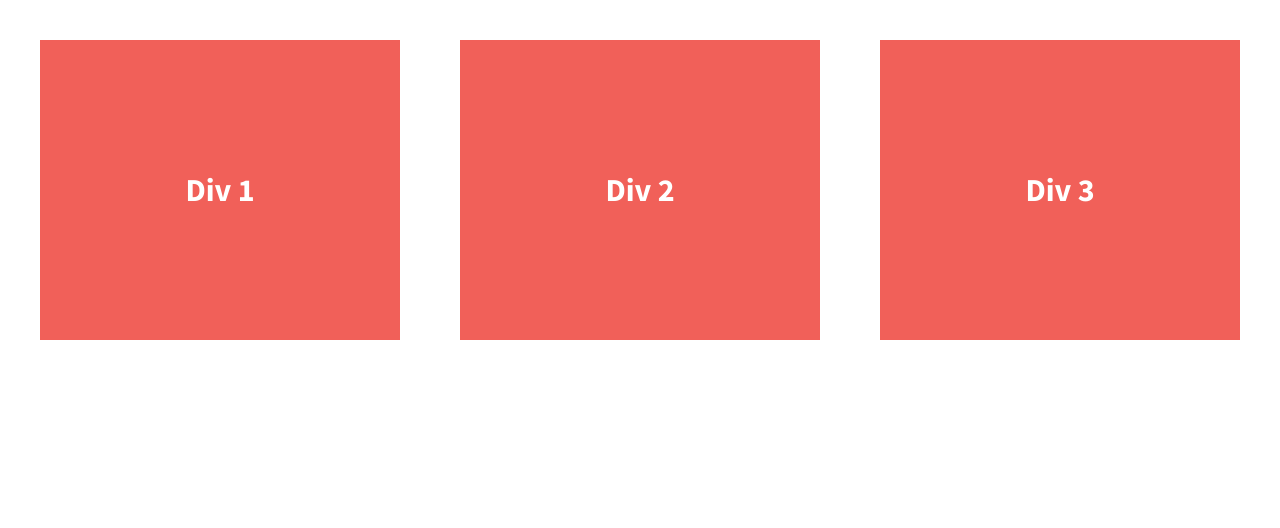
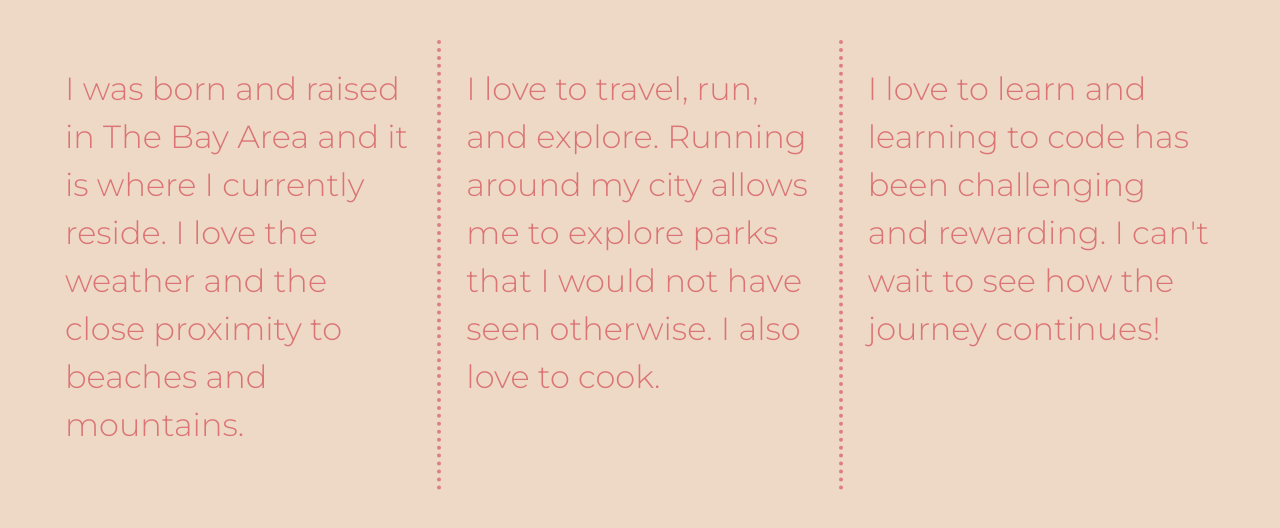
Before and after one commit to MN81/206-divs-flexbox, a plain HTML site: page index.html in a window 1280 px wide. Drawn offline with nearby package versions, Linux system fonts and the light colour scheme.

Commit message:
Updated styles and div content

```diff
--- a/css/main.css
+++ b/css/main.css
@@ -97,15 +97,16 @@ textarea {
 
 
 html {
-  background-color: #fff;
+  background-color: rgb(238, 217, 199);
   height: 100%;
 }
 
 body {
-  font-family: 'Source Sans Pro', sans-serif;
+  font-family: 'Montserrat', sans-serif;
   padding: 2em;
   font-size: 1.25em;
   height: 100%;
+
 }
 
 .wrapper {
@@ -113,21 +114,29 @@ body {
   font-weight: 700;
   display: flex;
   justify-content: space-between;
+  /* border-top: 4px dotted rgb(223, 126, 126); */
+
 }
 
 .div-1, .div-2, .div-3 {
   /*give the divs a width of 30%, add display:flex, set justify-content and align-items to center*/
-  color: #fff;
+  color: rgb(219, 117, 117);
   line-height: 1.5em;
   font-size: 1.6em;
-  background-color: #f16059;
-  height: 300px;
+  font-weight: 300;
+  /* background-color: #f09590; */
+  height: 400px;
   display: flex;
   width: 30%;
   justify-content: center;
-  align-items: center;
+  padding: 25px;
+  /* align-items: center; */
+
 }
 
+.div-1, .div-2 {
+    border-right: 4px dotted rgb(223, 126, 126);
+}
 
 
 
--- a/index.html
+++ b/index.html
@@ -15,6 +15,7 @@
         <script src="js/vendor/modernizr-2.8.3.min.js"></script>
         <link href='http://fonts.googleapis.com/css?family=Lora:700' rel='stylesheet' type='text/css'>
         <link href='http://fonts.googleapis.com/css?family=Source+Sans+Pro:400,700' rel='stylesheet' type='text/css'>
+        <link href="https://fonts.googleapis.com/css2?family=Montserrat:wght@200;300;400&display=swap" rel="stylesheet">
     </head>
     <body>
         <!--[if lt IE 8]>
@@ -23,13 +24,13 @@
 
         <section class="wrapper">
             <div class="div-1">
-                Div 1
+                I was born and raised in The Bay Area and it is where I currently reside. I love the weather and the close proximity to beaches and mountains.
             </div>
             <div class="div-2">
-                Div 2
+                I love to travel, run, and explore. Running around my city allows me to explore parks that I would not have seen otherwise. I also love to cook.
             </div>
             <div class="div-3">
-                Div 3
+                I love to learn and learning to code has been challenging and rewarding. I can't wait to see how the journey continues!
             </div>
         </section>
 
```
